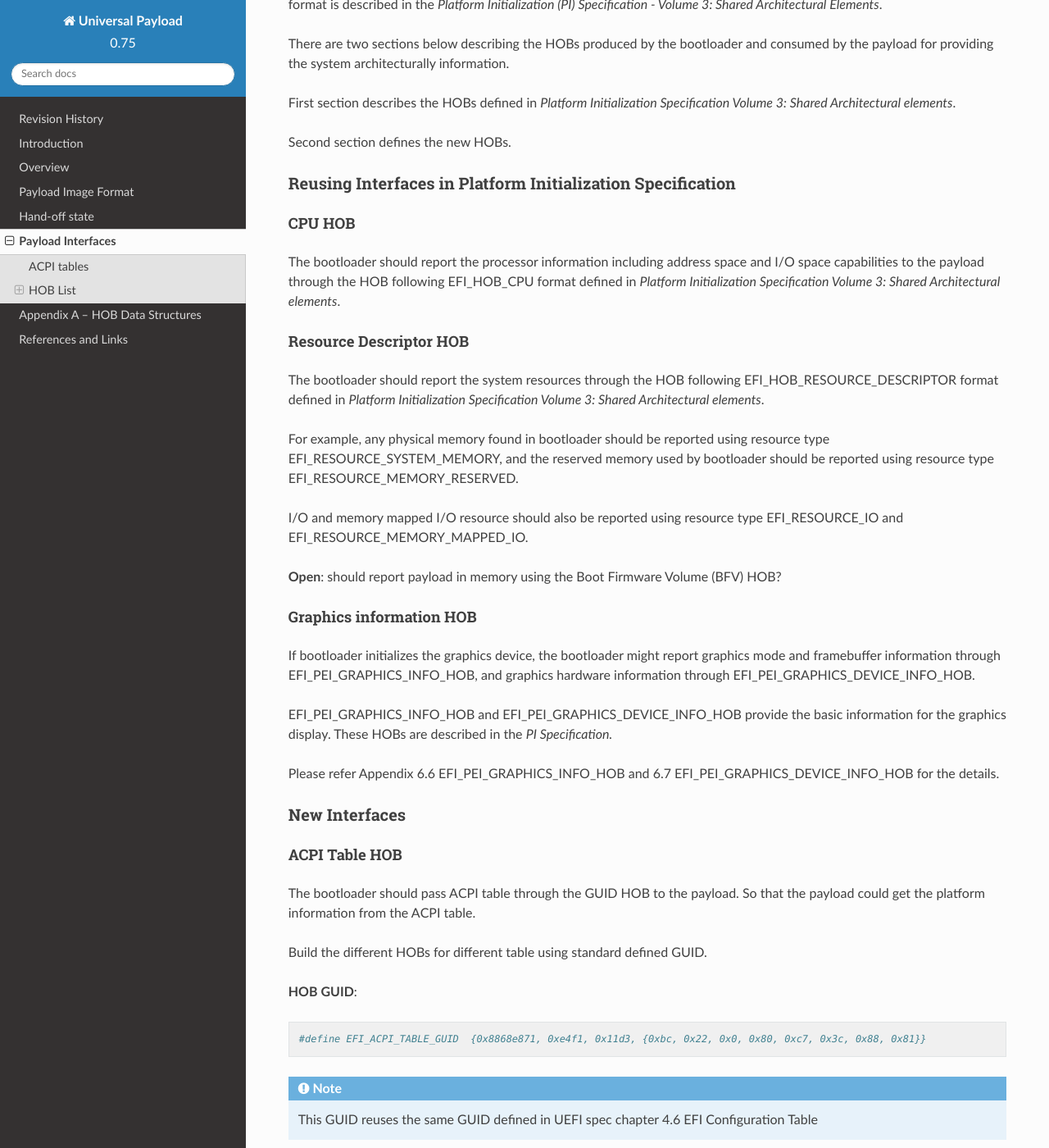
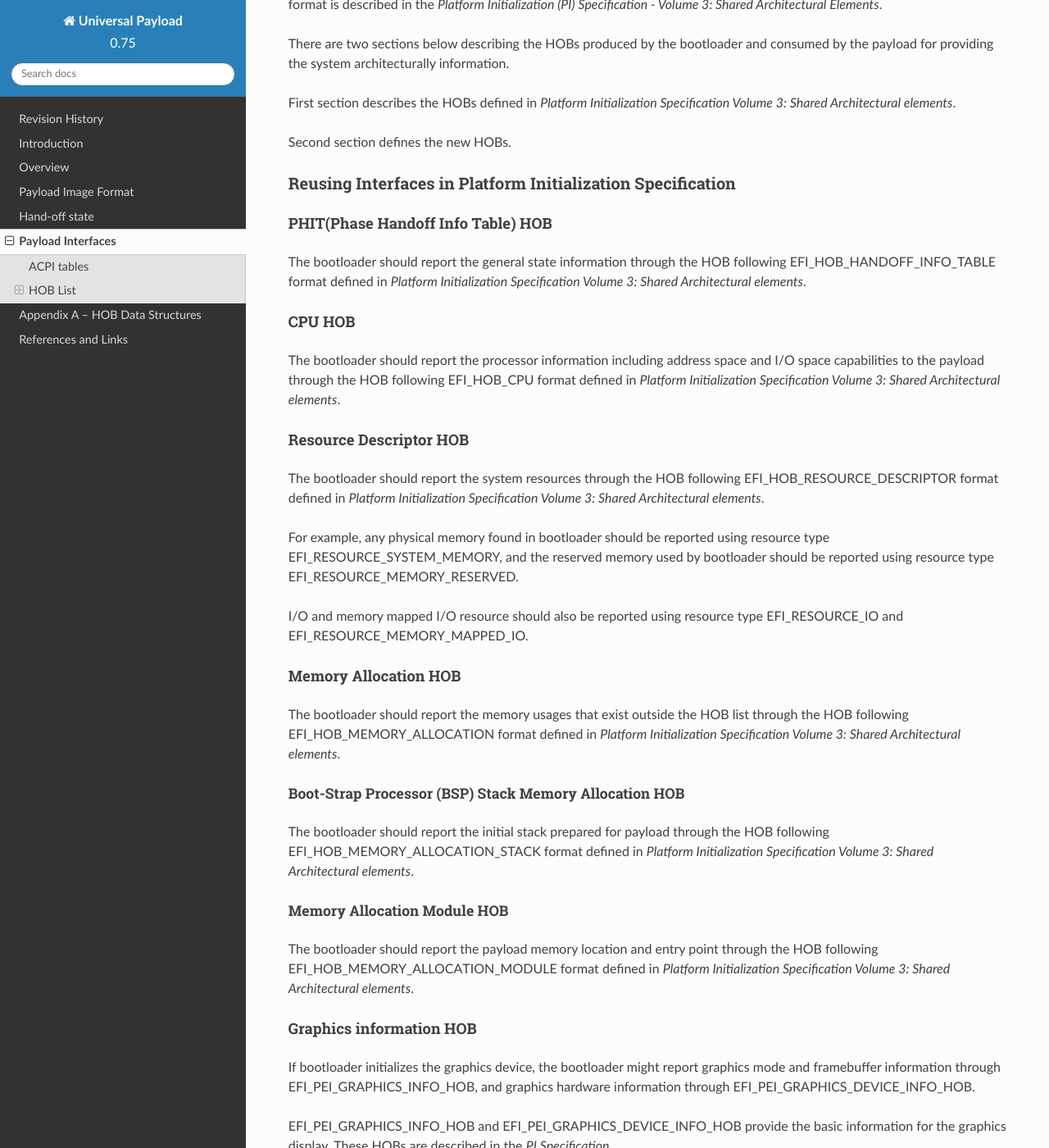
Before and after one commit to UniversalScalableFirmware/documentation, a Sphinx documentation site: the page built from source/payload-interfaces/index.rst, in a window 1280 px wide and 1400 px high, scrolled down 1166 px. Shown: the whole window at 82% size. Built offline with Sphinx 7.4.7 and the Read the Docs theme 2.0.0, drawn with Linux system fonts in a browser that asks for light colours.

Commit message:
Add required interfaces regarding memory usage information
Following PI interfaces are added:
1. PHIT HOB: this HOB tells the payload the overall memory usage of
   bootloader.
2. Memory Allocation HOB: this HOB tells the payload the extra memory
   usage outside of the memory map described by PHIT HOB.
3. BSP Stack HOB: this HOB tells the payload the initial stack info.
4. Memory Allocation Module HOB: this HOB tells the payload the base
   address, entry point of payload.

Signed-off-by: Ray Ni <ray.ni@intel.com>

```diff
--- a/source/payload-interfaces/index.rst
+++ b/source/payload-interfaces/index.rst
@@ -77,6 +77,14 @@ Second section defines the new HOBs.
 Reusing Interfaces in Platform Initialization Specification
 ~~~~~~~~~~~~~~~~~~~~~~~~~~~~~~~~~~~~~~~~~~~~~~~~~~~~~~~~~~~
 
+PHIT(Phase Handoff Info Table) HOB
+^^^^^^^^^^^^^^^^^^^^^^^^^^^^^^^^^^
+
+The bootloader should report the general state information through
+the HOB following EFI_HOB_HANDOFF_INFO_TABLE format defined in
+*Platform Initialization Specification Volume 3: Shared Architectural
+elements*.
+
 CPU HOB
 ^^^^^^^
 
@@ -101,8 +109,28 @@ type EFI_RESOURCE_MEMORY_RESERVED.
 I/O and memory mapped I/O resource should also be reported using
 resource type EFI_RESOURCE_IO and EFI_RESOURCE_MEMORY_MAPPED_IO.
 
-**Open**: should report payload in memory using the Boot Firmware
-Volume (BFV) HOB?
+Memory Allocation HOB
+^^^^^^^^^^^^^^^^^^^^^
+
+The bootloader should report the memory usages that exist outside the
+HOB list through the HOB following EFI_HOB_MEMORY_ALLOCATION format defined
+in *Platform Initialization Specification Volume 3: Shared Architectural
+elements*.
+
+Boot-Strap Processor (BSP) Stack Memory Allocation HOB
+''''''''''''''''''''''''''''''''''''''''''''''''''''''
+
+The bootloader should report the initial stack prepared for payload through
+the HOB following EFI_HOB_MEMORY_ALLOCATION_STACK format defined in *Platform
+Initialization Specification Volume 3: Shared Architectural elements*.
+
+Memory Allocation Module HOB
+''''''''''''''''''''''''''''
+
+The bootloader should report the payload memory location and entry point
+through the HOB following EFI_HOB_MEMORY_ALLOCATION_MODULE format defined
+in *Platform Initialization Specification Volume 3: Shared Architectural
+elements*.
 
 Graphics information HOB
 ^^^^^^^^^^^^^^^^^^^^^^^^
```
